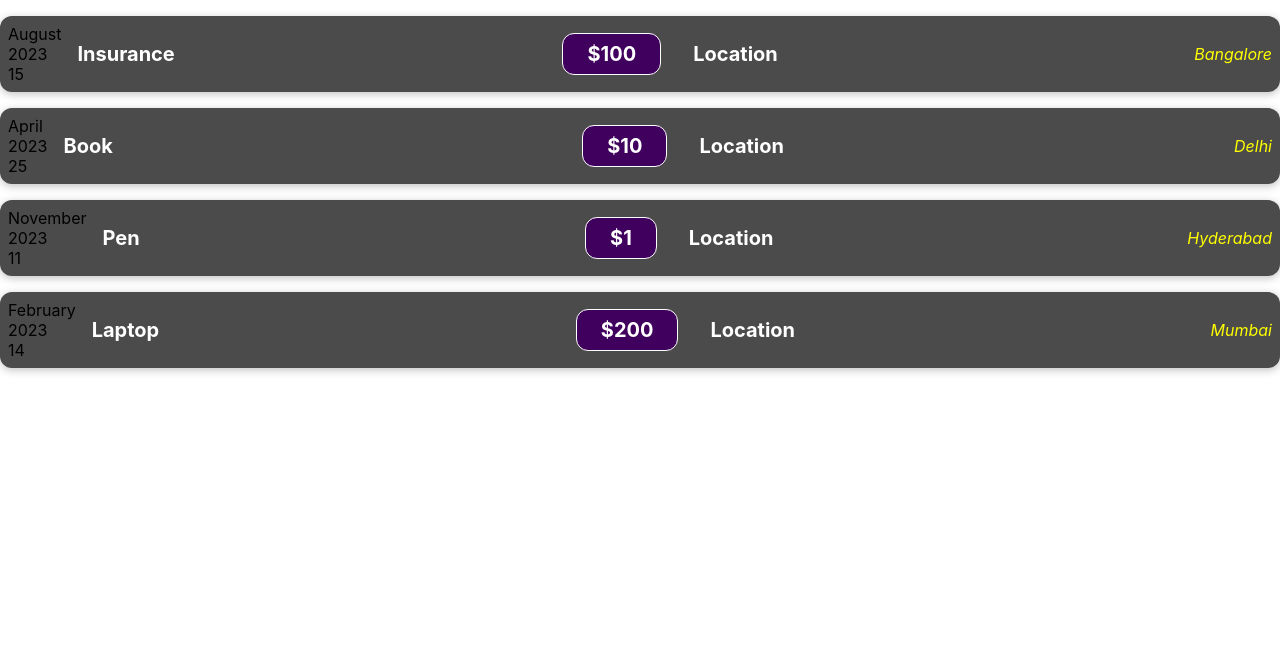
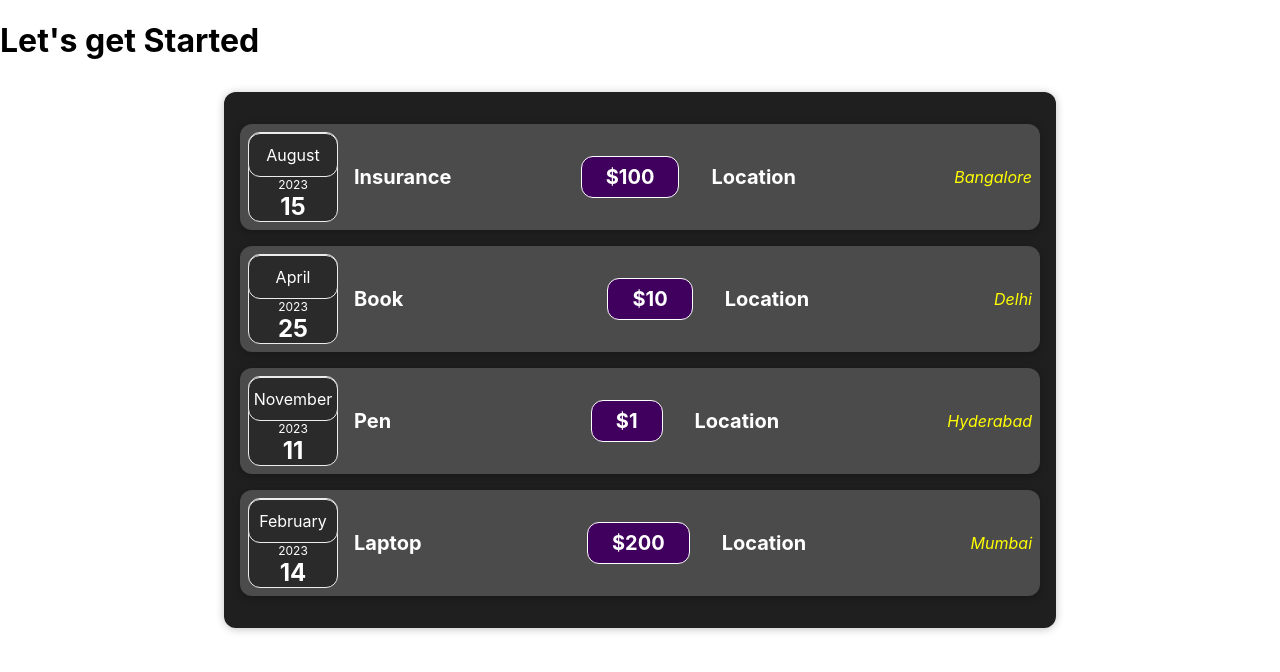
Before and after one commit to IqraMomin/ExpenseTrackerWithReact, a React (Create React App) app: page / in a window 1280 px wide. Shown: the top 672 px of the page. Built offline with nearby package versions, Linux system fonts and the light colour scheme.

Commit message:
SplittingComponents

```diff
--- a/src/App.js
+++ b/src/App.js
@@ -1,4 +1,4 @@
-import ExpenseItem from "./components/ExpenseItem";
+import Expenses from "./components/Expenses";
 
 function App() {
   const expenses = [
@@ -9,18 +9,10 @@
   ];
   return (
     <div>
-      {expenses.map((expense, index) => {
-        return (
-          <ExpenseItem
-            key={expense.id}
-            date={expense.date}
-            title={expense.title}
-            price={expense.price}
-            location={expense.location}
-          ></ExpenseItem>
-        )
-      })}
+      <h1>Let's get Started</h1>
+       <Expenses expenses={expenses}></Expenses>
     </div>
+
   );
 }
 
--- /dev/null
+++ b/src/components/ExpenseDate.css
@@ -0,0 +1,26 @@
+.expense-date {
+    display: flex;
+    flex-direction: column;
+    width: 5.5rem;
+    height: 5.5rem;
+    border: 1px solid #ececec;
+    background-color: #2a2a2a;
+    color: white;
+    border-radius: 12px;
+    align-items: center;
+    justify-content: center;
+  }
+
+  .expense-date__month {
+    font-size: 0.75rem;
+    font-weight: bold;
+  }
+
+  .expense-date__year {
+    font-size: 0.75rem;
+  }
+
+  .expense-date__day {
+    font-size: 1.5rem;
+    font-weight: bold;
+  }
--- /dev/null
+++ b/src/components/ExpenseDate.js
@@ -0,0 +1,18 @@
+import "./ExpenseDate.css";
+
+const months = ['January', 'February', 'March', 'April', 'May', 'June', 'July', 'August', 'September', 'October', 'November', 'December'];
+
+function ExpenseDate(props){
+    const month = months[props.date.getMonth()];
+    const year = props.date.getFullYear();
+    const date = props.date.getDate();
+    return(
+        <div className="expense-date">
+                <div className="expense-date"__month>{month}</div>
+                <div className="expense-date__year">{year}</div>
+                <div className="expense-date__day">{date}</div>
+            </div>
+    )
+}
+
+export default ExpenseDate;
--- a/src/components/ExpenseItem.js
+++ b/src/components/ExpenseItem.js
@@ -1,17 +1,10 @@
 import './ExpenseItem.css';
+import ExpenseDate from './ExpenseDate';
 
-const months = ['January', 'February', 'March', 'April', 'May', 'June', 'July', 'August', 'September', 'October', 'November', 'December'];
 function ExpenseItem(props){
-    const month = months[props.date.getMonth()];
-    const year = props.date.getFullYear();
-    const date = props.date.getDate();
     return(
         <div className='expense-item'>
-            <div>
-                <div>{month}</div>
-                <div>{year}</div>
-                <div>{date}</div>
-            </div>
+            <ExpenseDate date={props.date}></ExpenseDate>
             <div className='expense-item__description'>
                 <h2>{props.title}</h2>
                 <div className='expense-item__price'>${props.price}</div>
--- /dev/null
+++ b/src/components/Expenses.css
@@ -0,0 +1,9 @@
+.expenses {
+    padding: 1rem;
+    background-color: rgb(31, 31, 31);
+    margin: 2rem auto;
+    width: 50rem;
+    max-width: 95%;
+    border-radius: 12px;
+    box-shadow: 0 1px 8px rgba(0, 0, 0, 0.25);
+  }
--- /dev/null
+++ b/src/components/Expenses.js
@@ -0,0 +1,23 @@
+import "./Expenses.css";
+import ExpenseItem from "./ExpenseItem";
+
+function Expenses(props) {
+    console.log(props);
+    return (
+        <div className="expenses">
+            {props.expenses.map((expense, index) => {
+                return (
+                    <ExpenseItem
+                        key={expense.id}
+                        title={expense.title}
+                        date={expense.date}
+                        price={expense.price}
+                        location={expense.location}
+                    ></ExpenseItem>
+                )
+            })}
+        </div>
+    )
+}
+
+export default Expenses;
```
